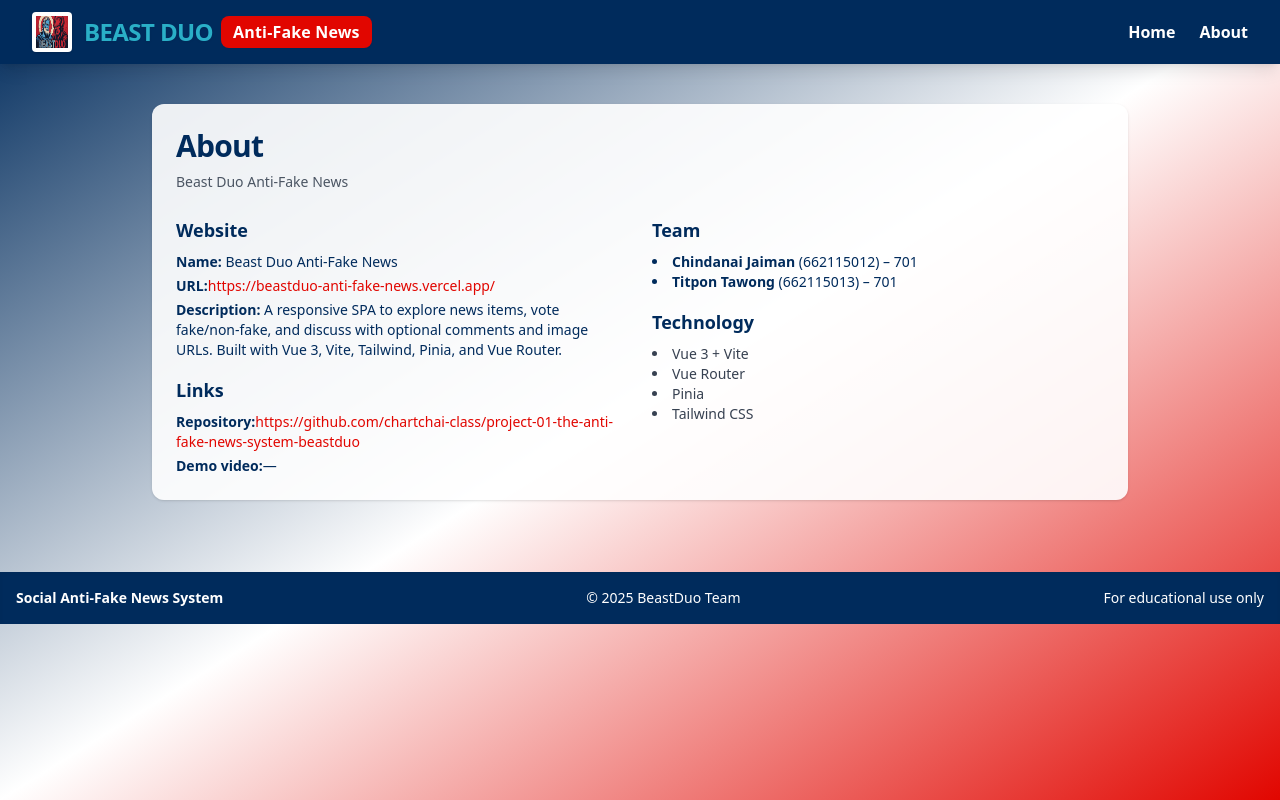
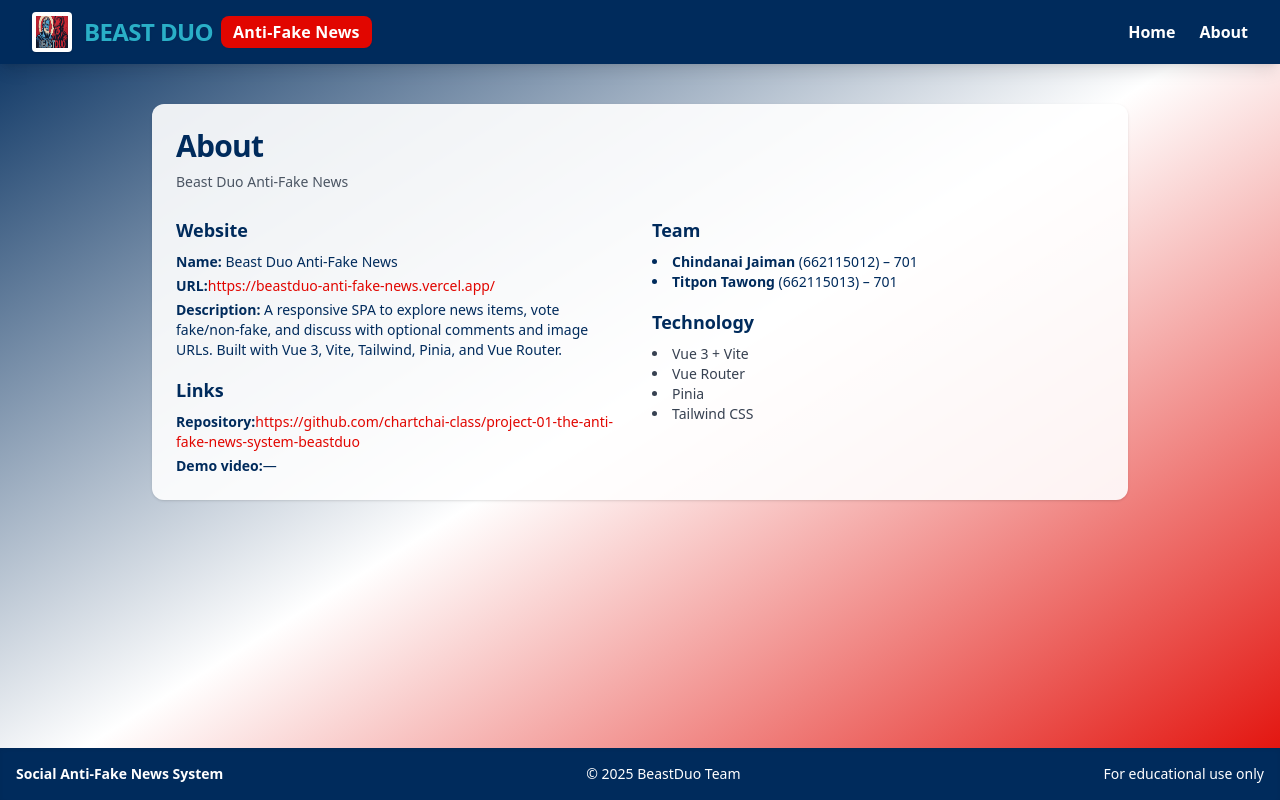
Before and after one commit to chartchai-class/project-01-the-anti-fake-news-system-beastduo, a Vue app in the folder frontend/: page /about in a window 1280 px wide. Built offline with nearby package versions, Linux system fonts and the light colour scheme.

Commit message:
fix footer of About page

```diff
--- a/frontend/src/App.vue
+++ b/frontend/src/App.vue
@@ -28,7 +28,7 @@ onUnmounted(() => {
 </script>
 
 <template>
-  <div class="min-h-screen bg-gradient-to-br from-[#002b5c] via-[#ffffff] to-[#e10600]">
+  <div class="min-h-screen flex flex-col bg-gradient-to-br from-[#002b5c] via-[#ffffff] to-[#e10600]">
     <!-- Global Header -->
     <header class="sticky top-0 z-30 w-full bg-[#002b5c] shadow-lg">
       <nav class="flex w-full items-center justify-between px-8 py-3">
@@ -47,7 +47,7 @@ onUnmounted(() => {
         </ul>
       </nav>
     </header>
-    <div>
+    <div class="flex-1 flex flex-col">
       <div v-if="!newsStore.hydrated" class="py-20 text-center text-gray-500">
         Loading data...
       </div>
--- a/frontend/src/pages/AboutPage.vue
+++ b/frontend/src/pages/AboutPage.vue
@@ -5,7 +5,7 @@ const appTitle = document.title || 'Social Anti‑Fake News System'
 </script>
 
 <template>
-  <main class="mx-auto max-w-5xl px-6 py-10 text-[#002b5c]">
+  <main class="mx-auto max-w-5xl px-6 py-10 text-[#002b5c] flex-grow">
     <section class="rounded-xl bg-white/90 p-6 shadow">
       <h1 class="mb-2 text-3xl font-extrabold tracking-tight">About</h1>
       <p class="mb-6 text-sm text-gray-600">{{ appTitle }}</p>
```
